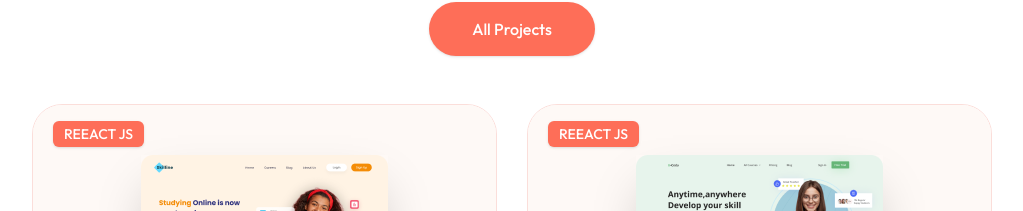
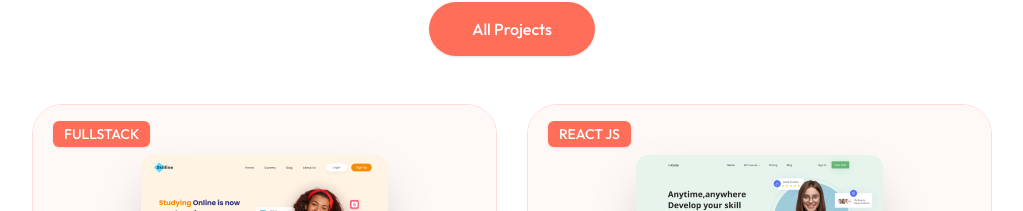
Before and after one commit to asifichy/Web_Portfolio, a Next.js app: page / in a window 1280 px wide. Shown: the part 2719-2930 px from the top of the page, without its empty margins (128-1151 px from the left). Built offline with nearby package versions, Linux system fonts and the light colour scheme.

Commit message:
category changed

```diff
--- a/components/Work.jsx
+++ b/components/Work.jsx
@@ -18,7 +18,7 @@ import ProjectCard from "@/components/ProjectCard";
 const projectData = [
   {
     image: "/work/3.png",
-    category: "reeact js",
+    category: "fullstack",
     name: "Nexa Website",
     description: "A website for a company that provides services to the public",
     link: "/",
@@ -26,7 +26,7 @@ const projectData = [
   },
   {
     image: "/work/4.png",
-    category: "reeact js",
+    category: "react js",
     name: "Nexa Website",
     description: "A website for a company that provides services to the public",
     link: "/",
@@ -34,7 +34,7 @@ const projectData = [
   },
   {
     image: "/work/1.png",
-    category: "reeact js",
+    category: "react js",
     name: "Nexa Website",
     description: "A website for a company that provides services to the public",
     link: "/",
@@ -42,7 +42,7 @@ const projectData = [
   },
   {
     image: "/work/1.png",
-    category: "reeact js",
+    category: "react js",
     name: "Nexa Website",
     description: "A website for a company that provides services to the public",
     link: "/",
@@ -50,7 +50,7 @@ const projectData = [
   },
   {
     image: "/work/1.png",
-    category: "reeact js",
+    category: "next js",
     name: "Nexa Website",
     description: "A website for a company that provides services to the public",
     link: "/",
```
